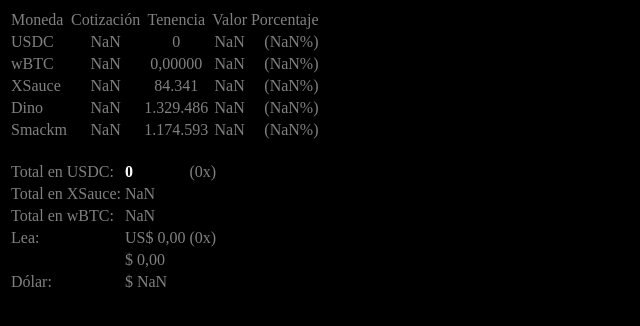
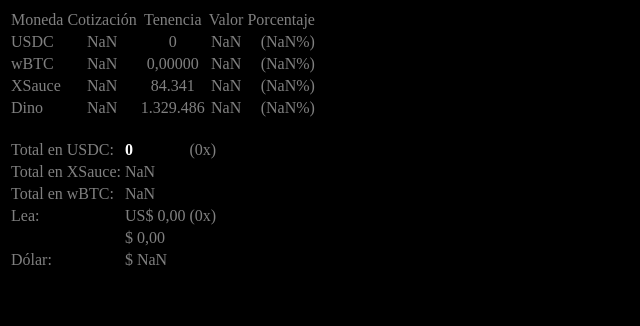
Before and after one commit to guillegoldar/guillegoldar.github.io, a plain HTML site: page index.html in a window 1280 px wide. Shown: the whole page, without its empty margins (0-640 px from the left). Drawn offline with Linux system fonts and the light colour scheme; no server answers.

Commit message:
act tenencias

```diff
--- a/index.html
+++ b/index.html
@@ -15,7 +15,7 @@
 <tr class="gris"><td class="tdL">wBTC</td><td id="WBTC" class="tdC"></td><td class="tdC" id="tWBTC"></td><td id="vWBTC" class="tdC"></td><td id="pWBTC" class="tdR"></td></tr>
 <tr class="gris"><td class="tdL">XSauce</td><td id="xsauce" class="tdC"></td><td class="tdC" id="tXSauce"></td><td id="vXSauce" class="tdC"></td><td id="pXSauce" class="tdR"></td></tr>
 <tr class="gris"><td class="tdL">Dino</td><td id="DINO" class="tdC"></td><td class="tdC" id="tDINO"></td><td id="vDINO" class="tdC"></td><td id="pDINO" class="tdR"></td></tr>
-<tr class="gris"><td class="tdL">Smackm</td><td id="SMACKM" class="tdC"></td><td class="tdC" id="tSMACKM"></td><td id="vSMACKM" class="tdC"></td><td id="pSMACKM" class="tdR"></td></tr>
+<!--tr class="gris"><td class="tdL">Smackm</td><td id="SMACKM" class="tdC"></td><td class="tdC" id="tSMACKM"></td><td id="vSMACKM" class="tdC"></td><td id="pSMACKM" class="tdR"></td></tr-->
 </table>
 <table>
 <tr class="gris"><td>Total en USDC: </td><td id="total" class="negrita"></td><td id="x" class="gris"></td></tr>
@@ -32,7 +32,7 @@
 <td id="spCotWBTC" class="oculto"></td>
 <td id="spCotXSauce" class="oculto"></td>
 <td id="spCotDINO" class="oculto"></td>
-<td id="spCotSMACKM" class="oculto"></td>
+<!--td id="spCotSMACKM" class="oculto"></td-->
 <td id="spCotDolar" class="oculto"></td>
 <td id="spCotGeneral" class="oculto"></td>
 <br>
--- a/sauce.js
+++ b/sauce.js
@@ -6,12 +6,12 @@ const USDCId = '0.0.456858';
 const WBTCId = '0.0.1055483';
 const XSauceId = '0.0.1460200';
 const DINOId = '0.0.7907968';
-const SMACKMId = '0.0.8041571';
+//const SMACKMId = '0.0.8041571';
 const tenenciaUSDC = 0;
 const tenenciaWBTC = 0;
 const tenenciaXSauce = 84340.57;
 const tenenciaDINO = 1329486.436;
-const tenenciaSMACKM = 1174593.412;
+//const tenenciaSMACKM = 1174593.412;
 
 let obtenerCotHedera = (tokenId) => {
     try {
@@ -78,7 +78,7 @@ let calcularTotal=(Ind) => {
   let cotWBTC = document.getElementById('spCotWBTC').innerText;
   let cotXSauce = document.getElementById('spCotXSauce').innerText;
   let cotDINO = document.getElementById('spCotDINO').innerText;
-  let cotSMACKM = document.getElementById('spCotSMACKM').innerText;
+//  let cotSMACKM = document.getElementById('spCotSMACKM').innerText;
   let part = 0.005
   if(Ind=='yo')
     part = 0.995;
@@ -86,7 +86,7 @@ let calcularTotal=(Ind) => {
   				   + tenenciaWBTC * cotWBTC
 				   + tenenciaXSauce * cotXSauce
    				   + tenenciaDINO * cotDINO
-				   + tenenciaSMACKM * cotSMACKM
+//				   + tenenciaSMACKM * cotSMACKM
 				)*part
 
   return total;
@@ -119,14 +119,14 @@ let calcularPesoDINO=() => {
   let peso = dDINO * 0.995 * 100 / calcularTotal('yo');
   return peso;
 };
-
+/*
 let calcularPesoSMACKM=() => {
   let cotSMACKM = document.getElementById('spCotSMACKM').innerText;
   let dSMACKM = tenenciaSMACKM * cotSMACKM;
   let peso = dSMACKM * 0.995 * 100 / calcularTotal('yo');
   return peso;
 };
-
+*/
 let formatoNum = (num, cantDec) => {
   let numForm = num.toLocaleString('es-AR', {
     minimumFractionDigits: cantDec,
@@ -148,7 +148,7 @@ let inicializar=()=>{
   document.getElementById('spCotWBTC').textContent = obtenerCotHedera(WBTCId);
   document.getElementById('spCotXSauce').textContent = obtenerCotHedera(XSauceId);
   document.getElementById('spCotDINO').textContent =  obtenerCotHedera(DINOId);
-  document.getElementById('spCotSMACKM').textContent =  obtenerCotHedera(SMACKMId);
+//  document.getElementById('spCotSMACKM').textContent =  obtenerCotHedera(SMACKMId);
   document.getElementById('spCotDolar').textContent = obtenerCotDolar();
 }
 
@@ -171,10 +171,10 @@ let refrescar=()=>{
   document.getElementById('pDINO').textContent = ' (' + formatoNum(parseFloat(calcularPesoDINO()),2) +  '%)';
   document.getElementById('tDINO').textContent = formatoNum(parseFloat(tenenciaDINO),0);
   document.getElementById('vDINO').textContent = formatoNum(parseFloat(tenenciaDINO)*parseFloat(document.getElementById('spCotDINO').innerText),0);
-  document.getElementById('SMACKM').textContent = formatoNum(parseFloat(document.getElementById('spCotSMACKM').innerText),5);
+/*  document.getElementById('SMACKM').textContent = formatoNum(parseFloat(document.getElementById('spCotSMACKM').innerText),5);
   document.getElementById('pSMACKM').textContent = ' (' + formatoNum(parseFloat(calcularPesoSMACKM()),2) +  '%)';
   document.getElementById('tSMACKM').textContent = formatoNum(parseFloat(tenenciaSMACKM),0);
-  document.getElementById('vSMACKM').textContent = formatoNum(parseFloat(tenenciaSMACKM)*parseFloat(document.getElementById('spCotSMACKM').innerText),0);
+  document.getElementById('vSMACKM').textContent = formatoNum(parseFloat(tenenciaSMACKM)*parseFloat(document.getElementById('spCotSMACKM').innerText),0);*/
   document.getElementById('dolar').textContent = formatoMoneda(parseFloat(document.getElementById('spCotDolar').innerText),'ARS');
   document.getElementById('total').textContent = formatoNum(calcularTotal('yo'),0);
   document.getElementById('x').textContent = ' (' + Math.trunc(calcularTotal('yo')/5000) + 'x)';
```
